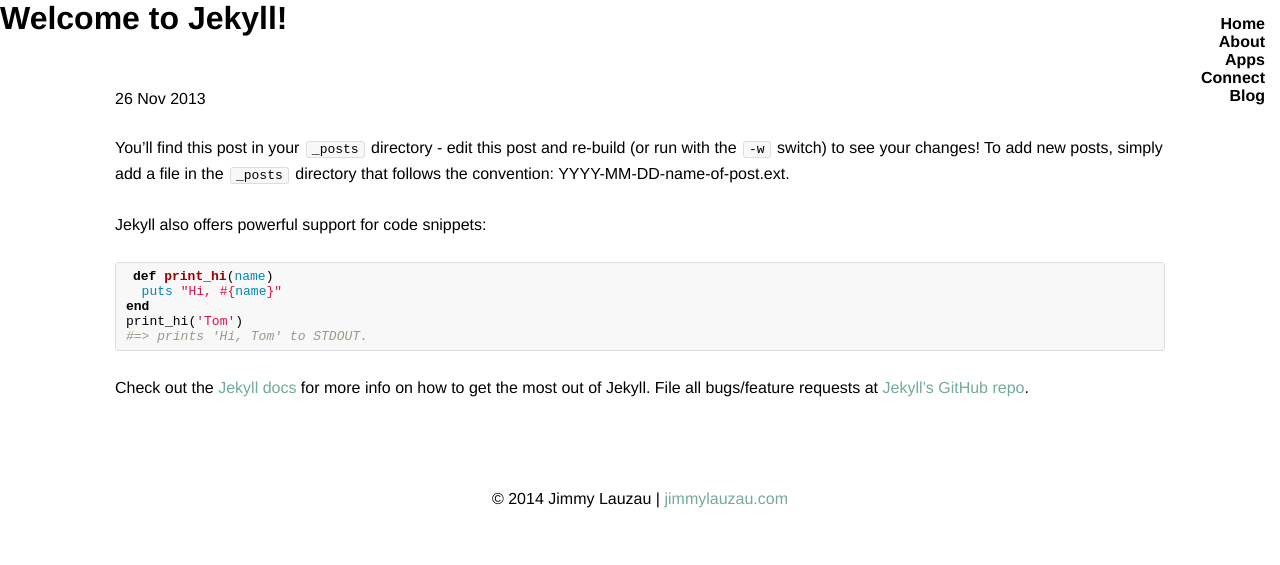
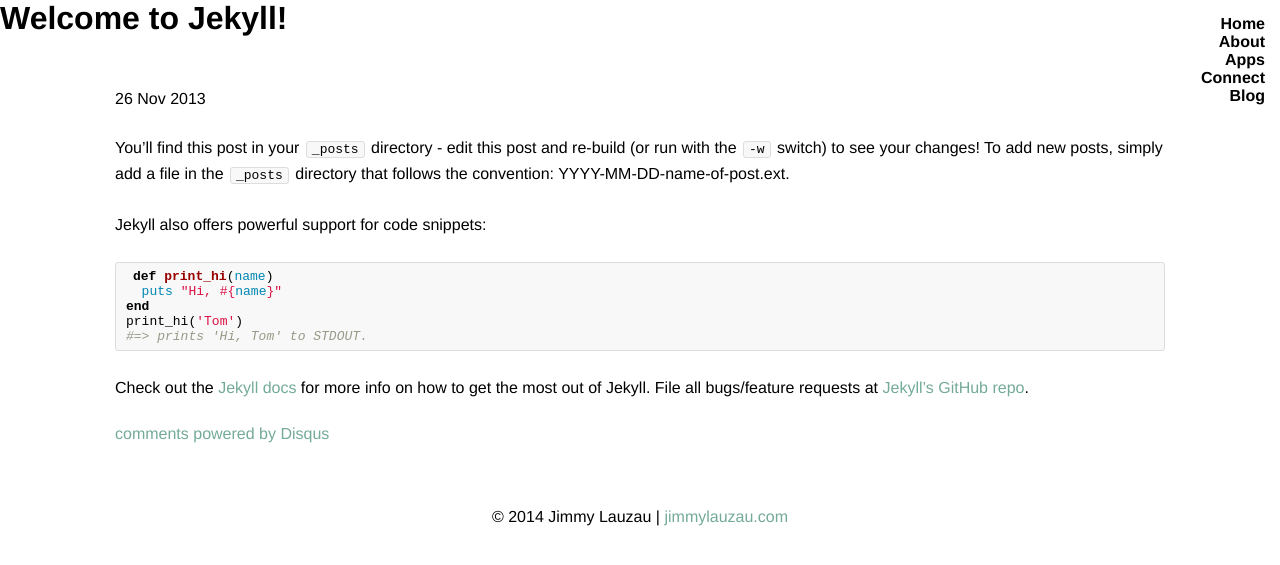
Before and after one commit to jimmay5469/jimmay5469.github.io, a Jekyll site: the page built from _posts/2013-11-26-welcome-to-jekyll.markdown, in a window 1280 px wide. Shown: the top 565 px of the page. Built offline with Jekyll 4.4.1, drawn with Linux system fonts in a browser that asks for light colours; Markdown is read by kramdown in place of the engine named in the settings; comment, search, counter and statistics services are not loaded; some of the changed lines change nothing that is shown.

Commit message:
Adding disqus.

```diff
--- a/_layouts/post.html
+++ b/_layouts/post.html
@@ -10,4 +10,18 @@
 <div class="content">
   <p class="meta">{{ page.date | date_to_string }}</p>
   {{ content }}
+  <div id="disqus_thread"></div>
+  <script type="text/javascript">
+      /* * * CONFIGURATION VARIABLES: EDIT BEFORE PASTING INTO YOUR WEBPAGE * * */
+      var disqus_shortname = 'jimmay5469'; // required: replace example with your forum shortname
+
+      /* * * DON'T EDIT BELOW THIS LINE * * */
+      (function() {
+          var dsq = document.createElement('script'); dsq.type = 'text/javascript'; dsq.async = true;
+          dsq.src = '//' + disqus_shortname + '.disqus.com/embed.js';
+          (document.getElementsByTagName('head')[0] || document.getElementsByTagName('body')[0]).appendChild(dsq);
+      })();
+  </script>
+  <noscript>Please enable JavaScript to view the <a href="http://disqus.com/?ref_noscript">comments powered by Disqus.</a></noscript>
+  <a href="http://disqus.com" class="dsq-brlink">comments powered by <span class="logo-disqus">Disqus</span></a>
 </div>
```
